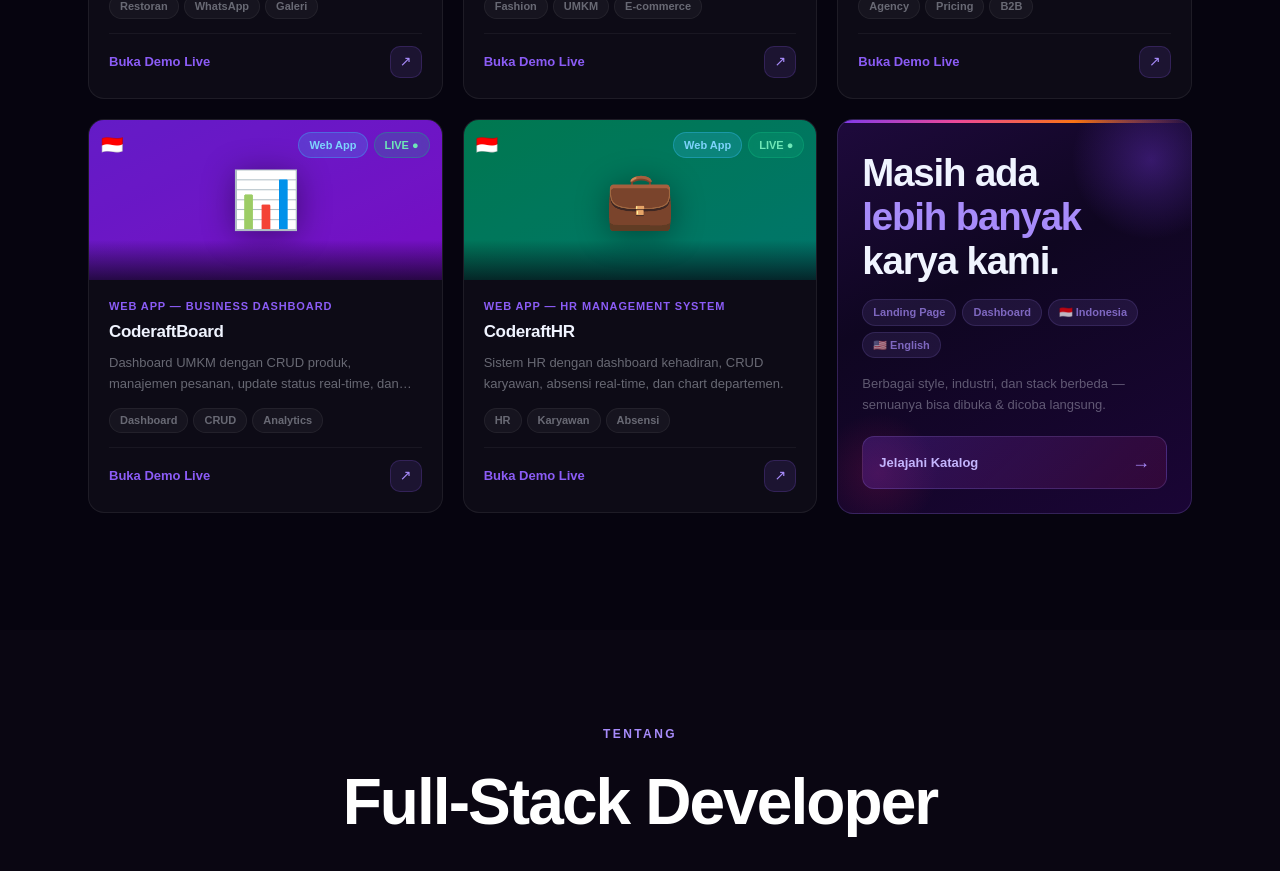
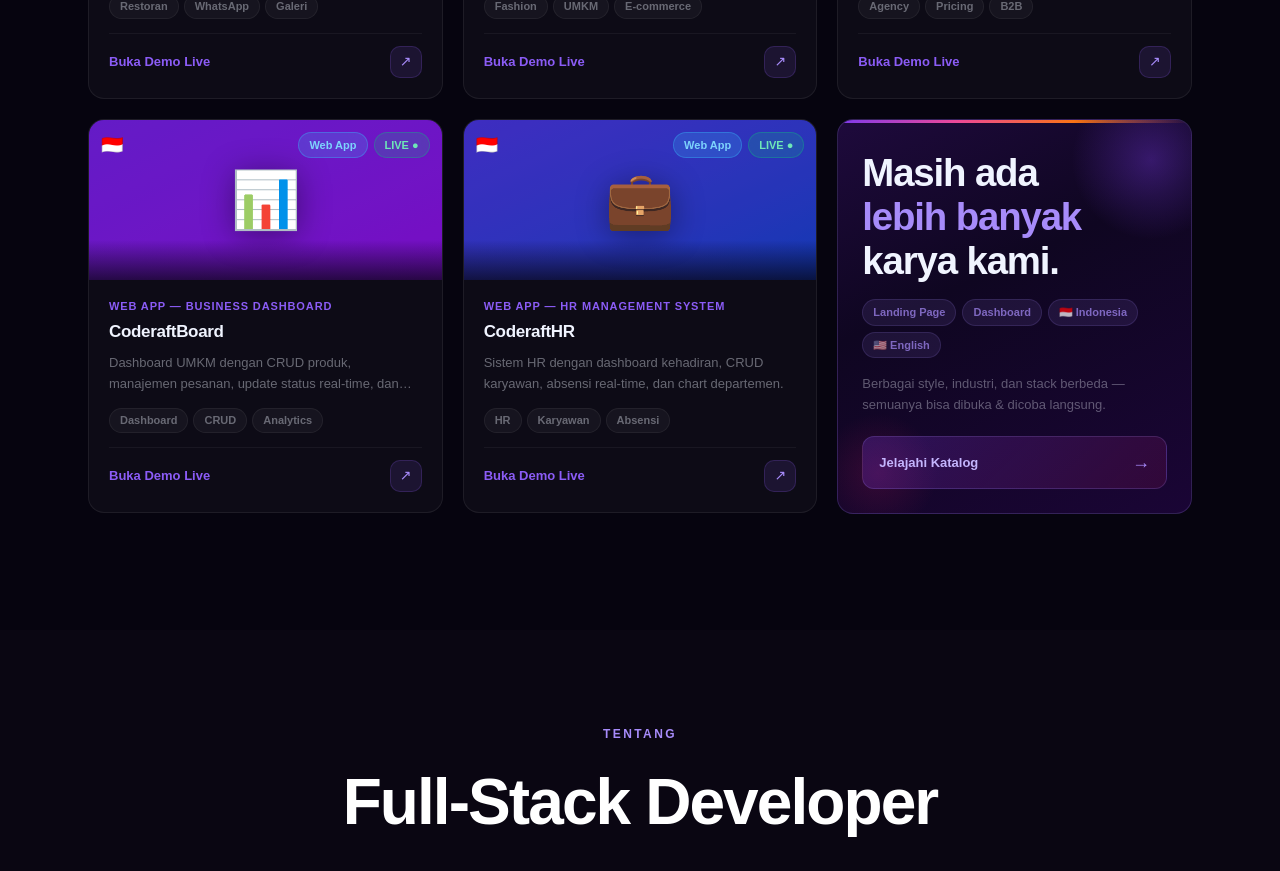
Before and after one commit to coderaft-studio/coderaft-studio, a Next.js app: page / in a window 1280 px wide. Shown: the part 2720-3591 px from the top of the page. Built offline with nearby package versions, Linux system fonts and the light colour scheme.

Commit message:
Update Portofolio.js

```diff
--- a/components/Portofolio.js
+++ b/components/Portofolio.js
@@ -50,7 +50,7 @@ const demos = [
     subcat: "Web App — HR Management System",
     desc: "Sistem HR dengan dashboard kehadiran, CRUD karyawan, absensi real-time, dan chart departemen.",
     url: "https://hr.coderaft.web.id",
-    color: "from-emerald-600 to-teal-600",
+    color: "from-indigo-600 to-blue-700",
     emoji: "💼",
     cat: "Web App",
     lang: "id",
```
